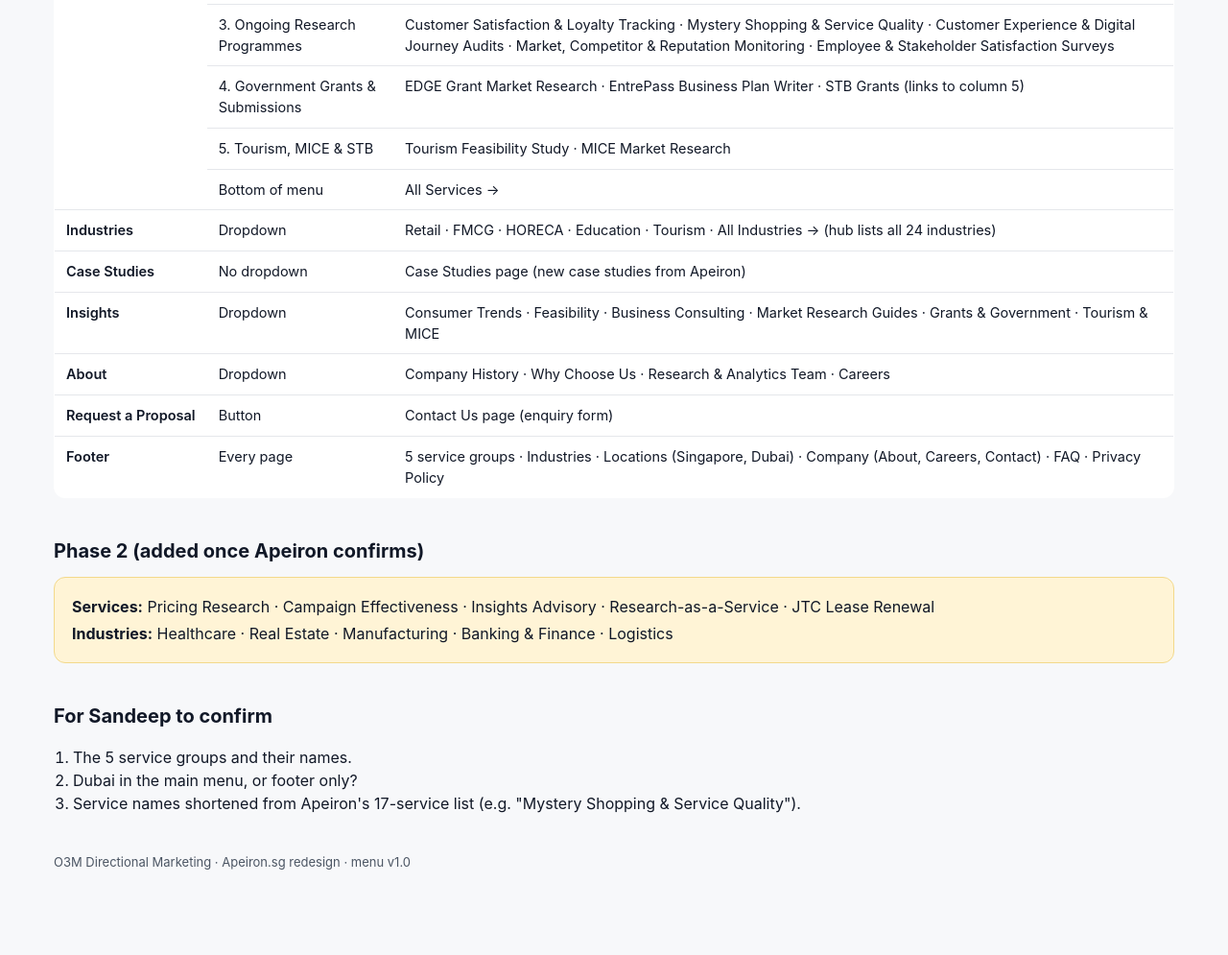
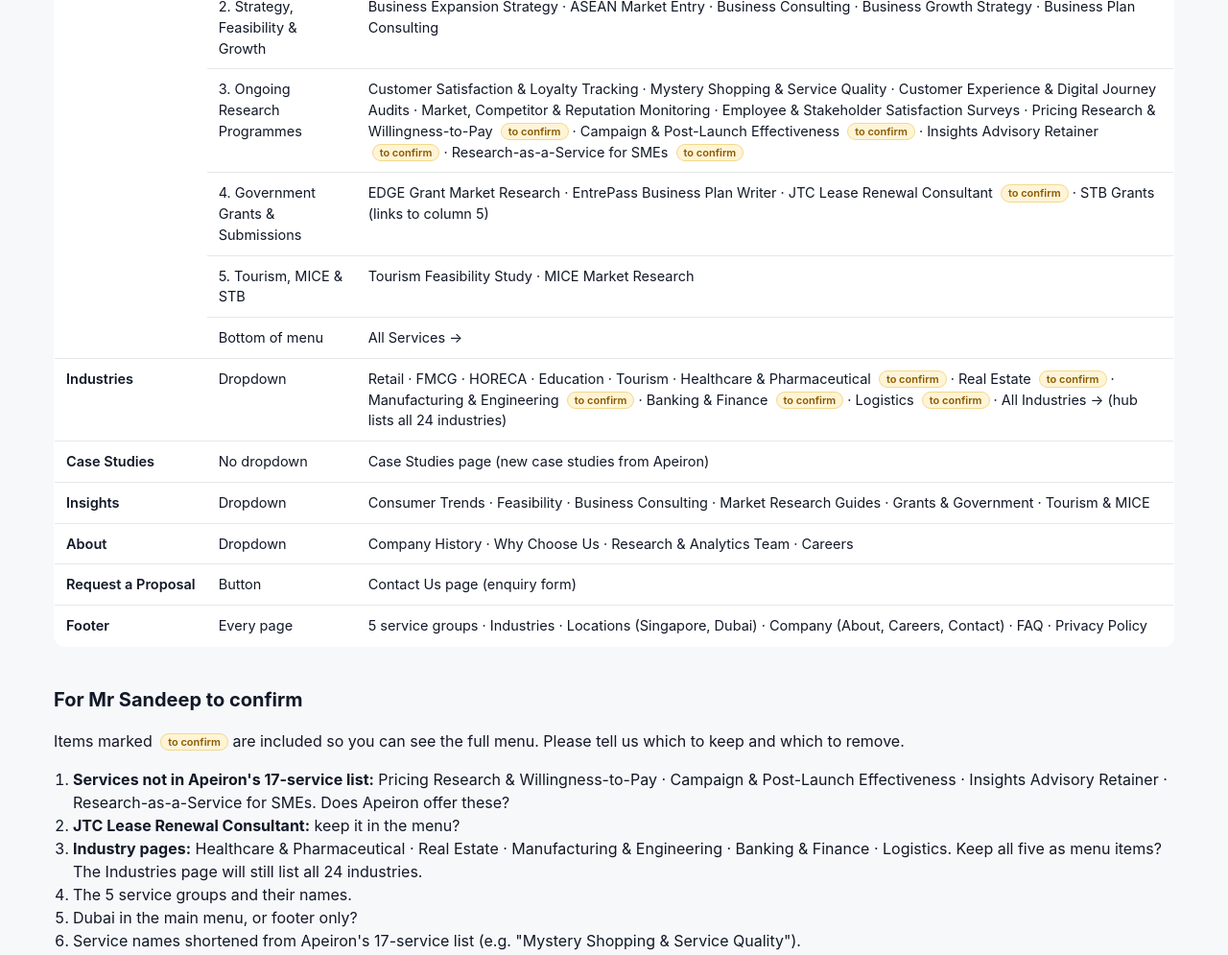
Before and after one commit to sridharr-star/apeiron-menu, a plain HTML site: page index.html in a window 1280 px wide. Shown: the part 480-1475 px from the top of the page at 96% size. Before the commit the page ends 1421 px from the top, so only its background shows below. Drawn offline with Linux system fonts and the light colour scheme.

Commit message:
Show all menu items, mark unconfirmed ones for Mr Sandeep
Co-Authored-By: Claude Opus 5.5 <noreply@anthropic.com>
Claude-Session: https://claude.ai/code/session_01CxUHXZZxhsS7qVVhGqBKaV

```diff
--- a/index.html
+++ b/index.html
@@ -32,6 +32,7 @@ nav ul{list-style:none;margin:0;padding:0}
 .col li{padding:5px 0;font-size:14.5px;border-bottom:1px dashed #EEF0F3}
 .col li:last-child{border-bottom:0}
 .note{font-size:12.5px;color:var(--muted)}
+.tc{display:inline-block;font-size:11px;font-weight:600;color:#8A5A00;background:var(--p2);border:1px solid #F3D98B;border-radius:999px;padding:0 7px;margin-left:4px;vertical-align:1px;white-space:nowrap}
 .all{display:inline-block;margin-top:14px;font-weight:600;color:var(--crimson);font-size:14px}
 .simple{max-width:340px}
 .hint{font-size:13px;color:var(--muted);margin:10px 2px 0}
@@ -52,7 +53,7 @@ footer.page{color:var(--muted);font-size:13px;margin:40px 0 32px}
 <body>
 <div class="wrap">
 <h1>Apeiron.sg main menu</h1>
-<p class="sub">Phase 1 launch · based on the final site structure v1.0 (19 Nov 2026) · prepared by O3M Directional Marketing. Click a menu item to open its dropdown.</p>
+<p class="sub">Proposed menu for launch · based on the final site structure v1.0 (19 Nov 2026) · prepared by O3M Directional Marketing. Click a menu item to open its dropdown.</p>
 
 <header>
   <div class="bar">
@@ -76,9 +77,9 @@ footer.page{color:var(--muted);font-size:13px;margin:40px 0 32px}
       <div class="col"><h3>2. Strategy, Feasibility &amp; Growth</h3><ul>
         <li>Business Expansion Strategy</li><li>ASEAN Market Entry</li><li>Business Consulting</li><li>Business Growth Strategy</li><li>Business Plan Consulting</li></ul></div>
       <div class="col"><h3>3. Ongoing Research Programmes</h3><ul>
-        <li>Customer Satisfaction &amp; Loyalty Tracking</li><li>Mystery Shopping &amp; Service Quality</li><li>Customer Experience &amp; Digital Journey Audits</li><li>Market, Competitor &amp; Reputation Monitoring</li><li>Employee &amp; Stakeholder Satisfaction Surveys</li></ul></div>
+        <li>Customer Satisfaction &amp; Loyalty Tracking</li><li>Mystery Shopping &amp; Service Quality</li><li>Customer Experience &amp; Digital Journey Audits</li><li>Market, Competitor &amp; Reputation Monitoring</li><li>Employee &amp; Stakeholder Satisfaction Surveys</li><li>Pricing Research &amp; Willingness-to-Pay <span class="tc">to confirm</span></li><li>Campaign &amp; Post-Launch Effectiveness <span class="tc">to confirm</span></li><li>Insights Advisory Retainer <span class="tc">to confirm</span></li><li>Research-as-a-Service for SMEs <span class="tc">to confirm</span></li></ul></div>
       <div class="col"><h3>4. Government Grants &amp; Submissions</h3><ul>
-        <li>EDGE Grant Market Research</li><li>EntrePass Business Plan Writer</li><li>STB Grants <span class="note">(links to column 5)</span></li></ul></div>
+        <li>EDGE Grant Market Research</li><li>EntrePass Business Plan Writer</li><li>JTC Lease Renewal Consultant <span class="tc">to confirm</span></li><li>STB Grants <span class="note">(links to column 5)</span></li></ul></div>
       <div class="col"><h3>5. Tourism, MICE &amp; STB</h3><ul>
         <li>Tourism Feasibility Study</li><li>MICE Market Research</li></ul></div>
     </div>
@@ -86,7 +87,7 @@ footer.page{color:var(--muted);font-size:13px;margin:40px 0 32px}
   </div>
 
   <div class="panel" id="p-industries"><div class="simple col"><ul>
-    <li>Retail</li><li>FMCG</li><li>HORECA</li><li>Education</li><li>Tourism</li></ul>
+    <li>Retail</li><li>FMCG</li><li>HORECA</li><li>Education</li><li>Tourism</li><li>Healthcare &amp; Pharmaceutical <span class="tc">to confirm</span></li><li>Real Estate <span class="tc">to confirm</span></li><li>Manufacturing &amp; Engineering <span class="tc">to confirm</span></li><li>Banking &amp; Finance <span class="tc">to confirm</span></li><li>Logistics <span class="tc">to confirm</span></li></ul>
     <a class="all" href="#">All Industries →</a><p class="note">The Industries page lists all 24 industries Apeiron serves.</p></div></div>
 
   <div class="panel" id="p-insights"><div class="simple col"><ul>
@@ -104,11 +105,11 @@ footer.page{color:var(--muted);font-size:13px;margin:40px 0 32px}
 <tbody>
 <tr><td class="mi" rowspan="6">Services<br><span class="note">5-column mega menu</span></td><td>1. Market Research &amp; Insights</td><td>Consumer Research · Market Research Agency · Competitor Analysis · Brand Assessment · Product Innovation Research · B2B Market Research · Custom Market Research Reports</td></tr>
 <tr><td>2. Strategy, Feasibility &amp; Growth</td><td>Business Expansion Strategy · ASEAN Market Entry · Business Consulting · Business Growth Strategy · Business Plan Consulting</td></tr>
-<tr><td>3. Ongoing Research Programmes</td><td>Customer Satisfaction &amp; Loyalty Tracking · Mystery Shopping &amp; Service Quality · Customer Experience &amp; Digital Journey Audits · Market, Competitor &amp; Reputation Monitoring · Employee &amp; Stakeholder Satisfaction Surveys</td></tr>
-<tr><td>4. Government Grants &amp; Submissions</td><td>EDGE Grant Market Research · EntrePass Business Plan Writer · STB Grants (links to column 5)</td></tr>
+<tr><td>3. Ongoing Research Programmes</td><td>Customer Satisfaction &amp; Loyalty Tracking · Mystery Shopping &amp; Service Quality · Customer Experience &amp; Digital Journey Audits · Market, Competitor &amp; Reputation Monitoring · Employee &amp; Stakeholder Satisfaction Surveys · Pricing Research &amp; Willingness-to-Pay <span class="tc">to confirm</span> · Campaign &amp; Post-Launch Effectiveness <span class="tc">to confirm</span> · Insights Advisory Retainer <span class="tc">to confirm</span> · Research-as-a-Service for SMEs <span class="tc">to confirm</span></td></tr>
+<tr><td>4. Government Grants &amp; Submissions</td><td>EDGE Grant Market Research · EntrePass Business Plan Writer · JTC Lease Renewal Consultant <span class="tc">to confirm</span> · STB Grants (links to column 5)</td></tr>
 <tr><td>5. Tourism, MICE &amp; STB</td><td>Tourism Feasibility Study · MICE Market Research</td></tr>
 <tr><td>Bottom of menu</td><td>All Services →</td></tr>
-<tr><td class="mi">Industries</td><td>Dropdown</td><td>Retail · FMCG · HORECA · Education · Tourism · All Industries → (hub lists all 24 industries)</td></tr>
+<tr><td class="mi">Industries</td><td>Dropdown</td><td>Retail · FMCG · HORECA · Education · Tourism · Healthcare &amp; Pharmaceutical <span class="tc">to confirm</span> · Real Estate <span class="tc">to confirm</span> · Manufacturing &amp; Engineering <span class="tc">to confirm</span> · Banking &amp; Finance <span class="tc">to confirm</span> · Logistics <span class="tc">to confirm</span> · All Industries → (hub lists all 24 industries)</td></tr>
 <tr><td class="mi">Case Studies</td><td>No dropdown</td><td>Case Studies page (new case studies from Apeiron)</td></tr>
 <tr><td class="mi">Insights</td><td>Dropdown</td><td>Consumer Trends · Feasibility · Business Consulting · Market Research Guides · Grants &amp; Government · Tourism &amp; MICE</td></tr>
 <tr><td class="mi">About</td><td>Dropdown</td><td>Company History · Why Choose Us · Research &amp; Analytics Team · Careers</td></tr>
@@ -116,14 +117,12 @@ footer.page{color:var(--muted);font-size:13px;margin:40px 0 32px}
 <tr><td class="mi">Footer</td><td>Every page</td><td>5 service groups · Industries · Locations (Singapore, Dubai) · Company (About, Careers, Contact) · FAQ · Privacy Policy</td></tr>
 </tbody></table></div>
 
-<h2>Phase 2 (added once Apeiron confirms)</h2>
-<div class="p2">
-<p><b>Services:</b> Pricing Research · Campaign Effectiveness · Insights Advisory · Research-as-a-Service · JTC Lease Renewal</p>
-<p><b>Industries:</b> Healthcare · Real Estate · Manufacturing · Banking &amp; Finance · Logistics</p>
-</div>
-
-<h2>For Sandeep to confirm</h2>
+<h2>For Mr Sandeep to confirm</h2>
+<p>Items marked <span class="tc">to confirm</span> are included so you can see the full menu. Please tell us which to keep and which to remove.</p>
 <ol>
+<li><b>Services not in Apeiron's 17-service list:</b> Pricing Research &amp; Willingness-to-Pay · Campaign &amp; Post-Launch Effectiveness · Insights Advisory Retainer · Research-as-a-Service for SMEs. Does Apeiron offer these?</li>
+<li><b>JTC Lease Renewal Consultant:</b> keep it in the menu?</li>
+<li><b>Industry pages:</b> Healthcare &amp; Pharmaceutical · Real Estate · Manufacturing &amp; Engineering · Banking &amp; Finance · Logistics. Keep all five as menu items? The Industries page will still list all 24 industries.</li>
 <li>The 5 service groups and their names.</li>
 <li>Dubai in the main menu, or footer only?</li>
 <li>Service names shortened from Apeiron's 17-service list (e.g. "Mystery Shopping &amp; Service Quality").</li>
```
